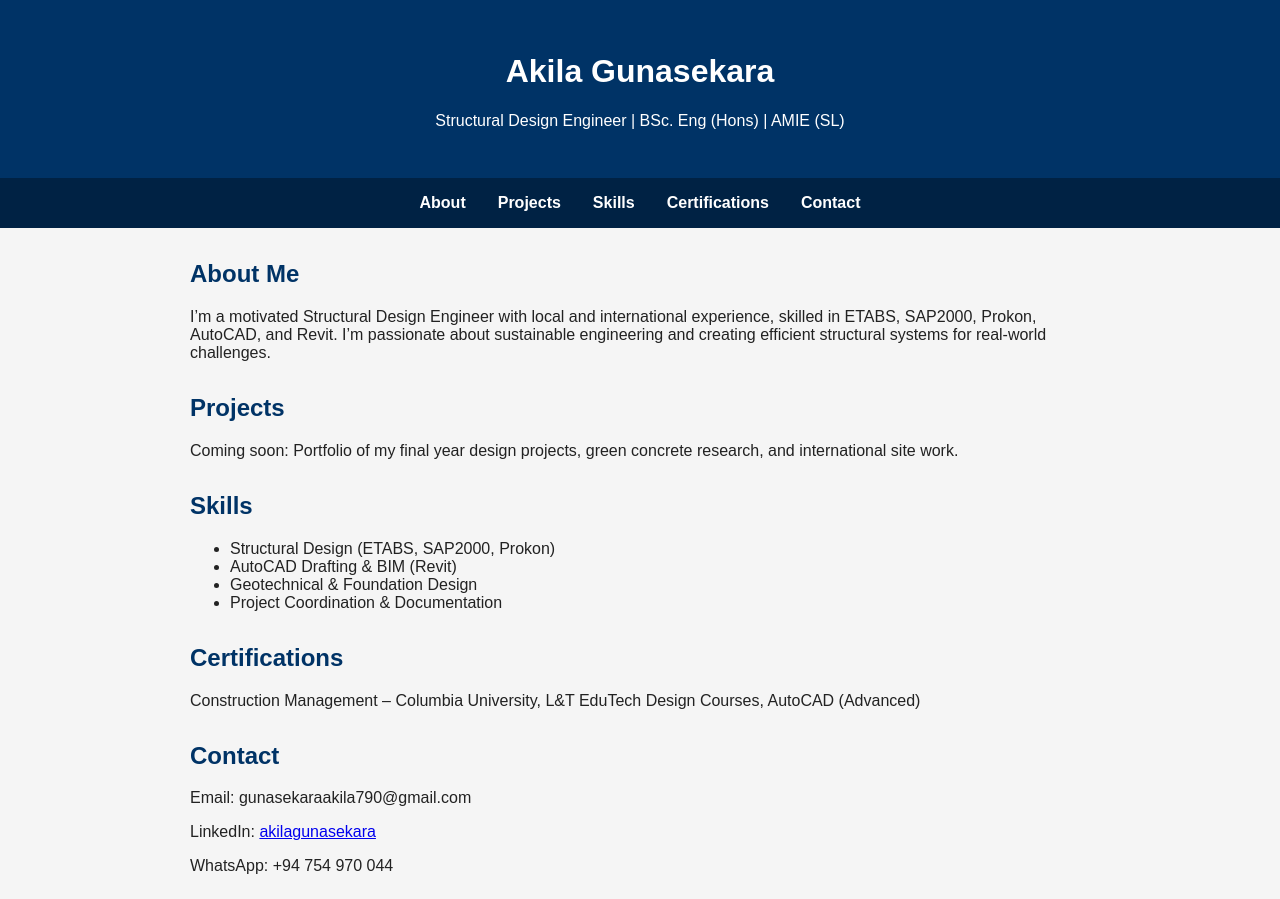
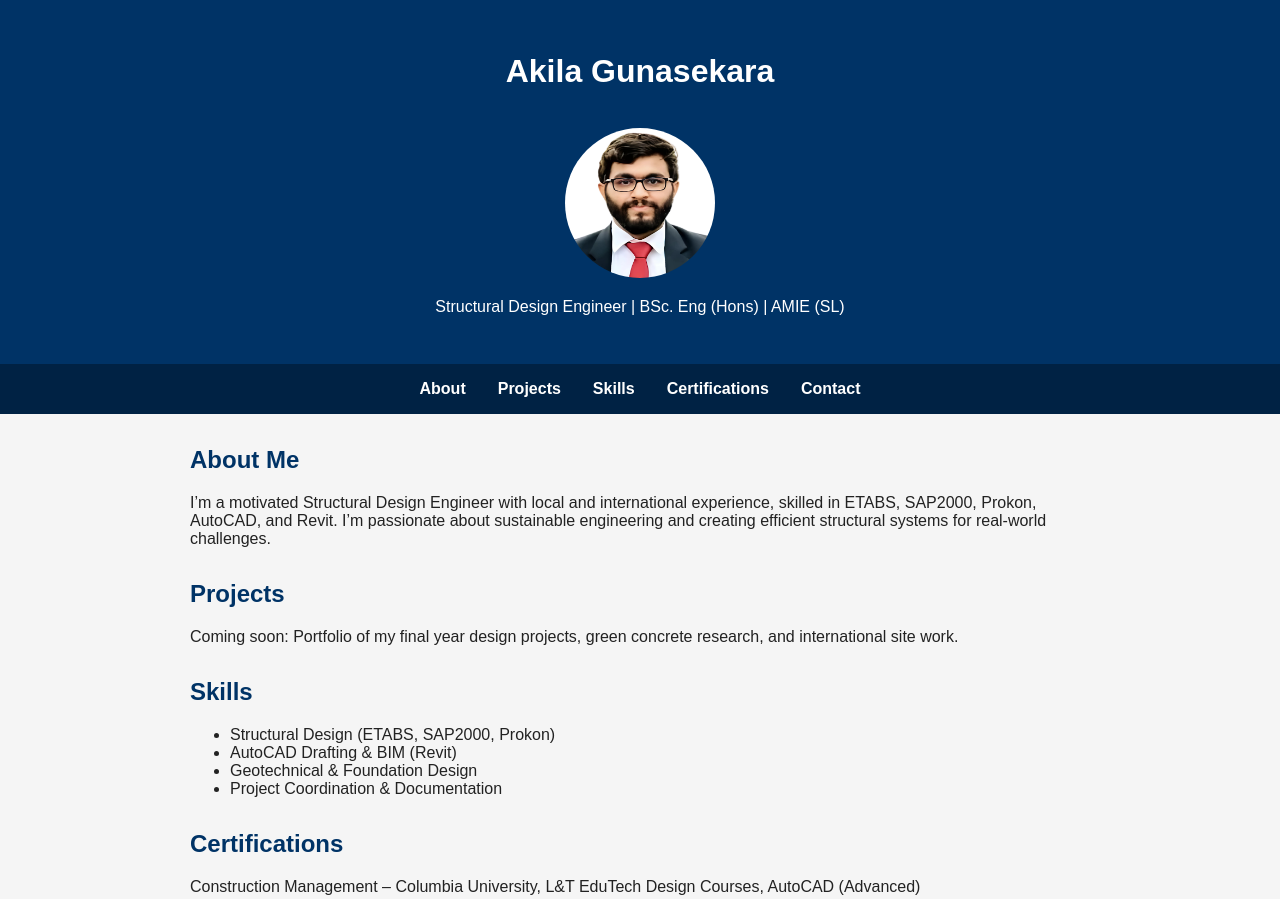
Before and after one commit to akilagunasekara97/akilagunasekara97.github.io, a plain HTML site: page index.html in a window 1280 px wide. Shown: the top 899 px of the page. Drawn offline with Linux system fonts and the light colour scheme.

Commit message:
Update index.html

```diff
--- a/index.html
+++ b/index.html
@@ -48,7 +48,7 @@
 </head>
 <body>
   <header>
-    <h1>Akila Gunasekara</h1>
+    <h1>Akila Gunasekara</h1><img src="profile.jpg" alt="Akila Gunasekara" style="width:150px; height:150px; border-radius:50%; margin-top: 1rem;" />
     <p>Structural Design Engineer | BSc. Eng (Hons) | AMIE (SL)</p>
   </header>
 
```
